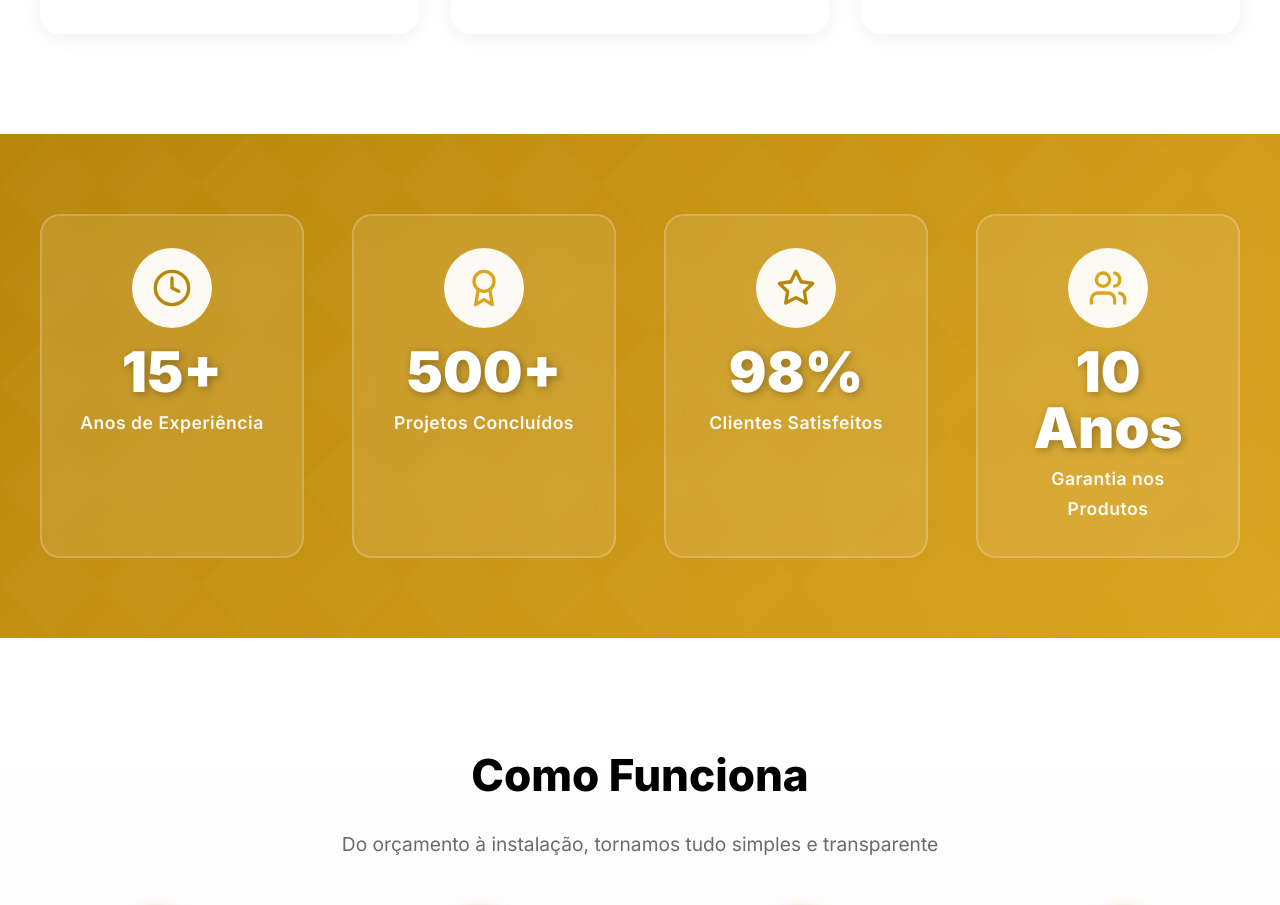
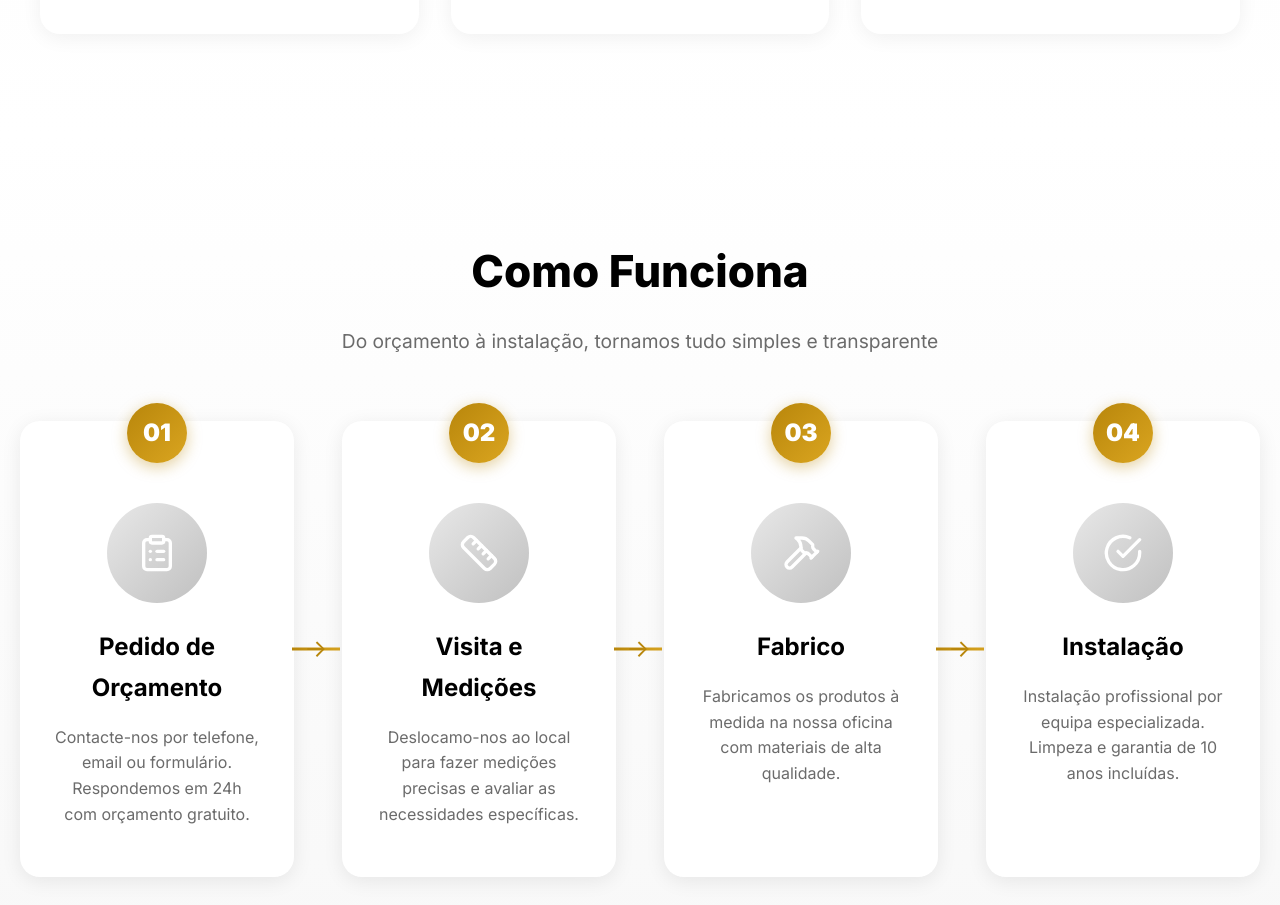
Before and after one commit to DiogoCosta5667/Serralharia, a React (Vite) app: page / in a window 1280 px wide. Shown: the part 1800-2705 px from the top of the page. Built offline with nearby package versions, Linux system fonts and the light colour scheme.

Commit message:
Remover secção de estatísticas

```diff
--- a/src/pages/Home.jsx
+++ b/src/pages/Home.jsx
@@ -1,6 +1,5 @@
 import Hero from '../components/sections/Hero'
 import Services from '../components/sections/Services'
-import Stats from '../components/sections/Stats'
 import Process from '../components/sections/Process'
 import Gallery from '../components/sections/Gallery'
 import BeforeAfter from '../components/sections/BeforeAfter'
@@ -20,7 +19,6 @@ function Home() {
     <>
       <Hero />
       <Services />
-      <Stats />
       <Process />
       <Gallery />
       <BeforeAfter />
```
